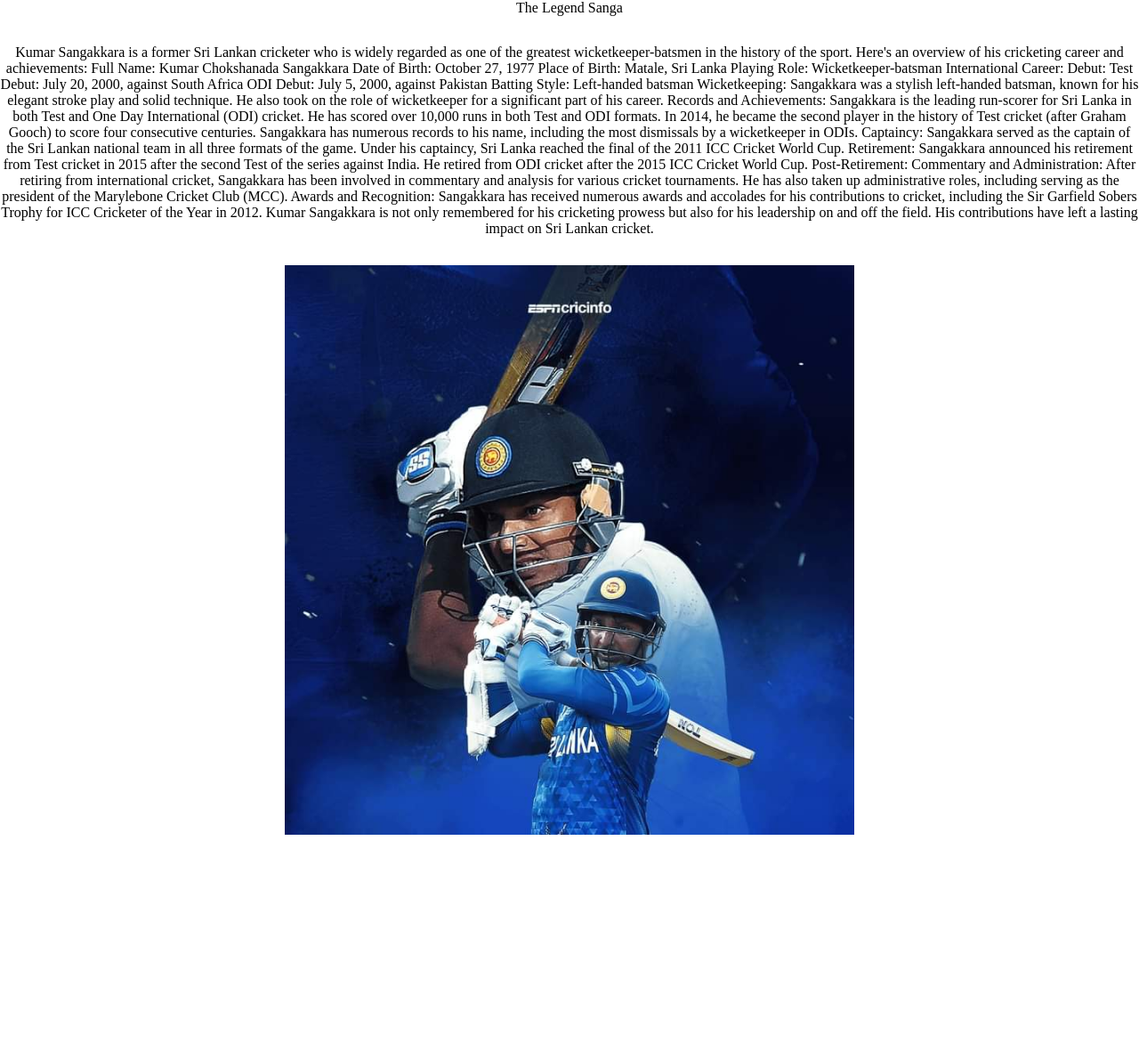
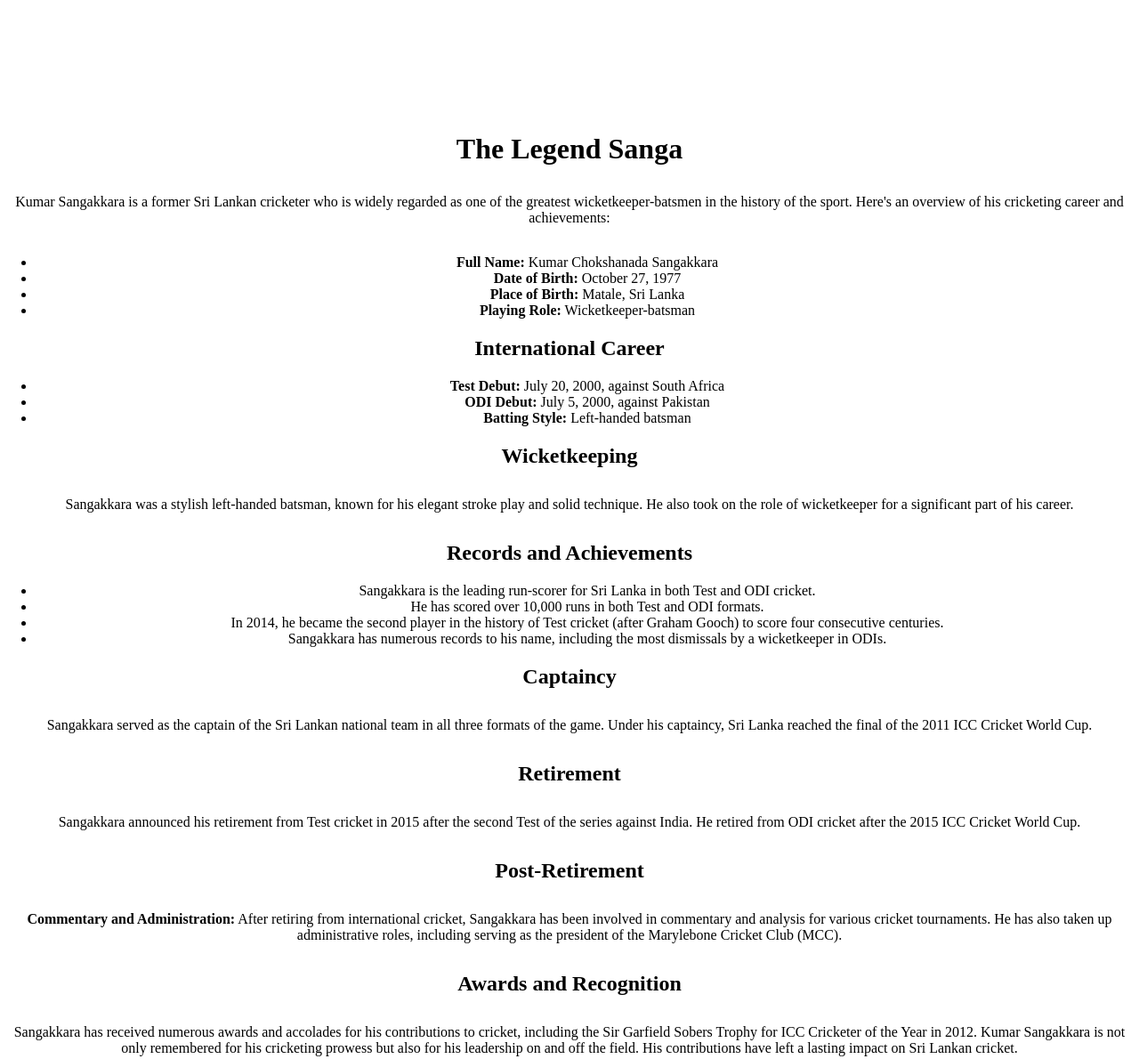
Before and after one commit to thananchayan/website_deploy, a plain HTML site: page index.html in a window 1280 px wide. Shown: the top 1190 px of the page at 89% size. Before the commit the page ends 942 px from the top, so only its background shows below. Drawn offline with Linux system fonts and the light colour scheme.

Commit message:
third commit

```diff
--- a/index.html
+++ b/index.html
@@ -1,60 +1,68 @@
 <!DOCTYPE html>
 <html lang="en">
+
 <head>
     <meta charset="UTF-8">
     <meta http-equiv="X-UA-Compatible" content="IE=edge">
     <meta name="viewport" content="width=device-width, initial-scale=1.0">
     <title>GitHub Pages</title>
     <link rel="stylesheet" href="style.css">
-</head>The Legend Sanga</h1>
-    <p>Kumar Sangakkara is a former Sri Lankan cricketer who is widely regarded as one of the greatest wicketkeeper-batsmen in the history of the sport. Here's an overview of his cricketing career and achievements:
+</head>
 
-        Full Name: Kumar Chokshanada Sangakkara
+<body>
+    <h1>The Legend Sanga</h1>
+    <p>
+        Kumar Sangakkara is a former Sri Lankan cricketer who is widely regarded as one of the greatest wicketkeeper-batsmen in the history of the sport. Here's an overview of his cricketing career and achievements:
+    </p>
 
-        Date of Birth: October 27, 1977
+    <ul>
+        <li><strong>Full Name:</strong> Kumar Chokshanada Sangakkara</li>
+        <li><strong>Date of Birth:</strong> October 27, 1977</li>
+        <li><strong>Place of Birth:</strong> Matale, Sri Lanka</li>
+        <li><strong>Playing Role:</strong> Wicketkeeper-batsman</li>
+    </ul>
 
-        Place of Birth: Matale, Sri Lanka
+    <h2>International Career</h2>
+    <ul>
+        <li><strong>Test Debut:</strong> July 20, 2000, against South Africa</li>
+        <li><strong>ODI Debut:</strong> July 5, 2000, against Pakistan</li>
+        <li><strong>Batting Style:</strong> Left-handed batsman</li>
+    </ul>
 
-        Playing Role: Wicketkeeper-batsman
+    <h2>Wicketkeeping</h2>
+    <p>
+        Sangakkara was a stylish left-handed batsman, known for his elegant stroke play and solid technique. He also took on the role of wicketkeeper for a significant part of his career.
+    </p>
 
-        International Career:
-        Debut:
-        Test Debut: July 20, 2000, against South Africa
-        ODI Debut: July 5, 2000, against Pakistan
-        Batting Style: Left-handed batsman
+    <h2>Records and Achievements</h2>
+    <ul>
+        <li>Sangakkara is the leading run-scorer for Sri Lanka in both Test and ODI cricket.</li>
+        <li>He has scored over 10,000 runs in both Test and ODI formats.</li>
+        <li>In 2014, he became the second player in the history of Test cricket (after Graham Gooch) to score four consecutive centuries.</li>
+        <li>Sangakkara has numerous records to his name, including the most dismissals by a wicketkeeper in ODIs.</li>
+    </ul>
 
-        Wicketkeeping:
-         Sangakkara was a stylish left-handed batsman, known for his elegant stroke play and solid technique.
-        He also took on the role of wicketkeeper for a significant part of his career.
-        Records and Achievements:
+    <h2>Captaincy</h2>
+    <p>
+        Sangakkara served as the captain of the Sri Lankan national team in all three formats of the game. Under his captaincy, Sri Lanka reached the final of the 2011 ICC Cricket World Cup.
+    </p>
 
-        Sangakkara is the leading run-scorer for Sri Lanka in both Test and One Day International (ODI) cricket.
-        He has scored over 10,000 runs in both Test and ODI formats.
-        In 2014, he became the second player in the history of Test cricket (after Graham Gooch) to score four consecutive centuries.
-        Sangakkara has numerous records to his name, including the most dismissals by a wicketkeeper in ODIs.
-        Captaincy:
+    <h2>Retirement</h2>
+    <p>
+        Sangakkara announced his retirement from Test cricket in 2015 after the second Test of the series against India. He retired from ODI cricket after the 2015 ICC Cricket World Cup.
+    </p>
 
-        Sangakkara served as the captain of the Sri Lankan national team in all three formats of the game.
-        Under his captaincy, Sri Lanka reached the final of the 2011 ICC Cricket World Cup.
-        Retirement:
+    <h2>Post-Retirement</h2>
+    <p>
+        <strong>Commentary and Administration:</strong> After retiring from international cricket, Sangakkara has been involved in commentary and analysis for various cricket tournaments. He has also taken up administrative roles, including serving as the president of the Marylebone Cricket Club (MCC).
+    </p>
 
-        Sangakkara announced his retirement from Test cricket in 2015 after the second Test of the series against India.
-        He retired from ODI cricket after the 2015 ICC Cricket World Cup.
+    <h2>Awards and Recognition</h2>
+    <p>
+        Sangakkara has received numerous awards and accolades for his contributions to cricket, including the Sir Garfield Sobers Trophy for ICC Cricketer of the Year in 2012. Kumar Sangakkara is not only remembered for his cricketing prowess but also for his leadership on and off the field. His contributions have left a lasting impact on Sri Lankan cricket.
+    </p>
 
-        Post-Retirement:
-        Commentary and Administration:
-        After retiring from international cricket, Sangakkara has been involved in commentary and analysis for various cricket tournaments.
-        He has also taken up administrative roles, including serving as the president of the Marylebone Cricket Club (MCC).
-        Awards and Recognition:
-
-        Sangakkara has received numerous awards and accolades for his contributions to cricket, including the Sir Garfield Sobers Trophy for ICC Cricketer of the Year in 2012.
-        Kumar Sangakkara is not only remembered for his cricketing prowess but also for his leadership on and off the field. His contributions have left a lasting impact on Sri Lankan cricket.
-
-
-
-
-
-        </p>
     <img src="assets/images/sanga.jpg" alt="Profile pic">
 </body>
+
 </html>
```
